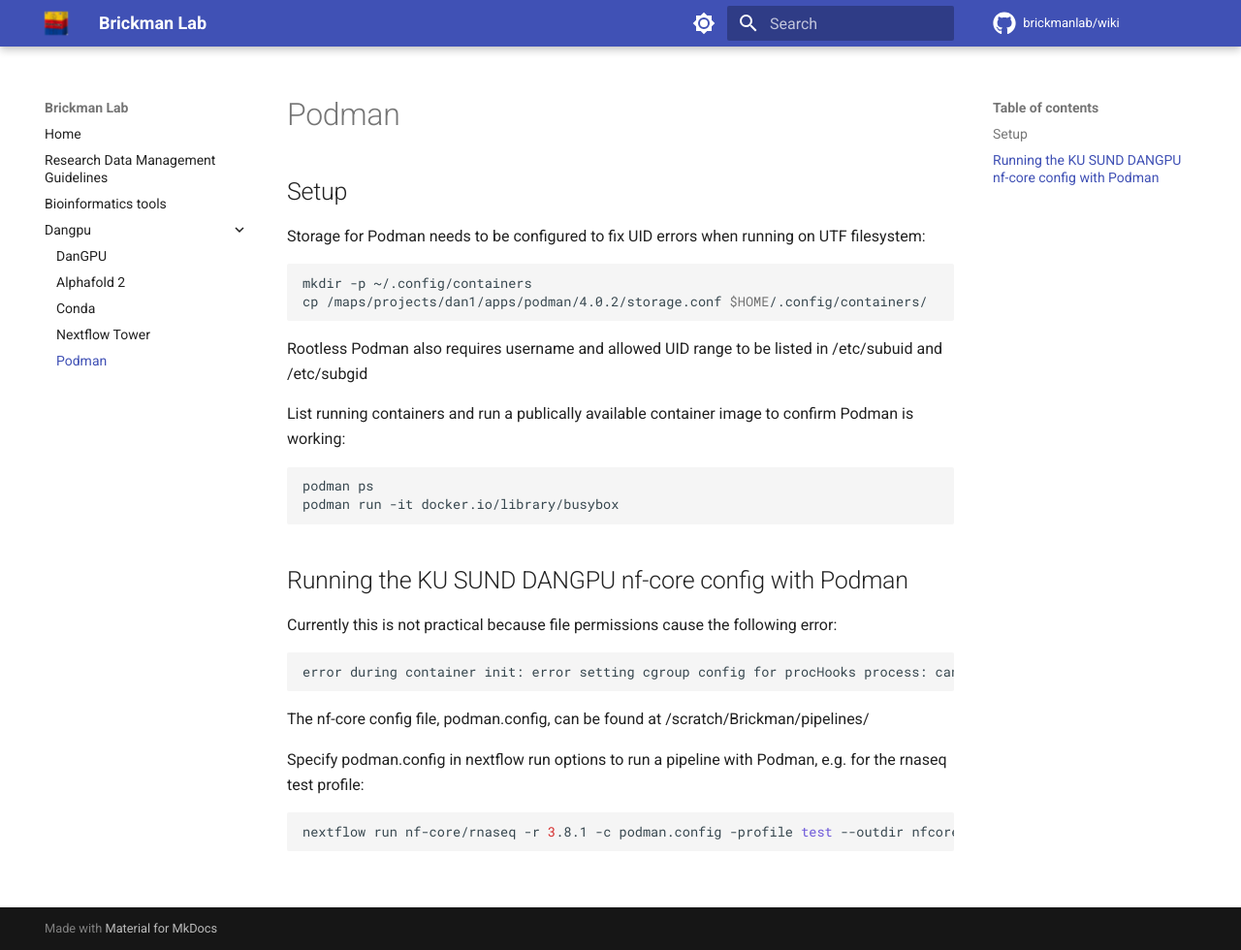
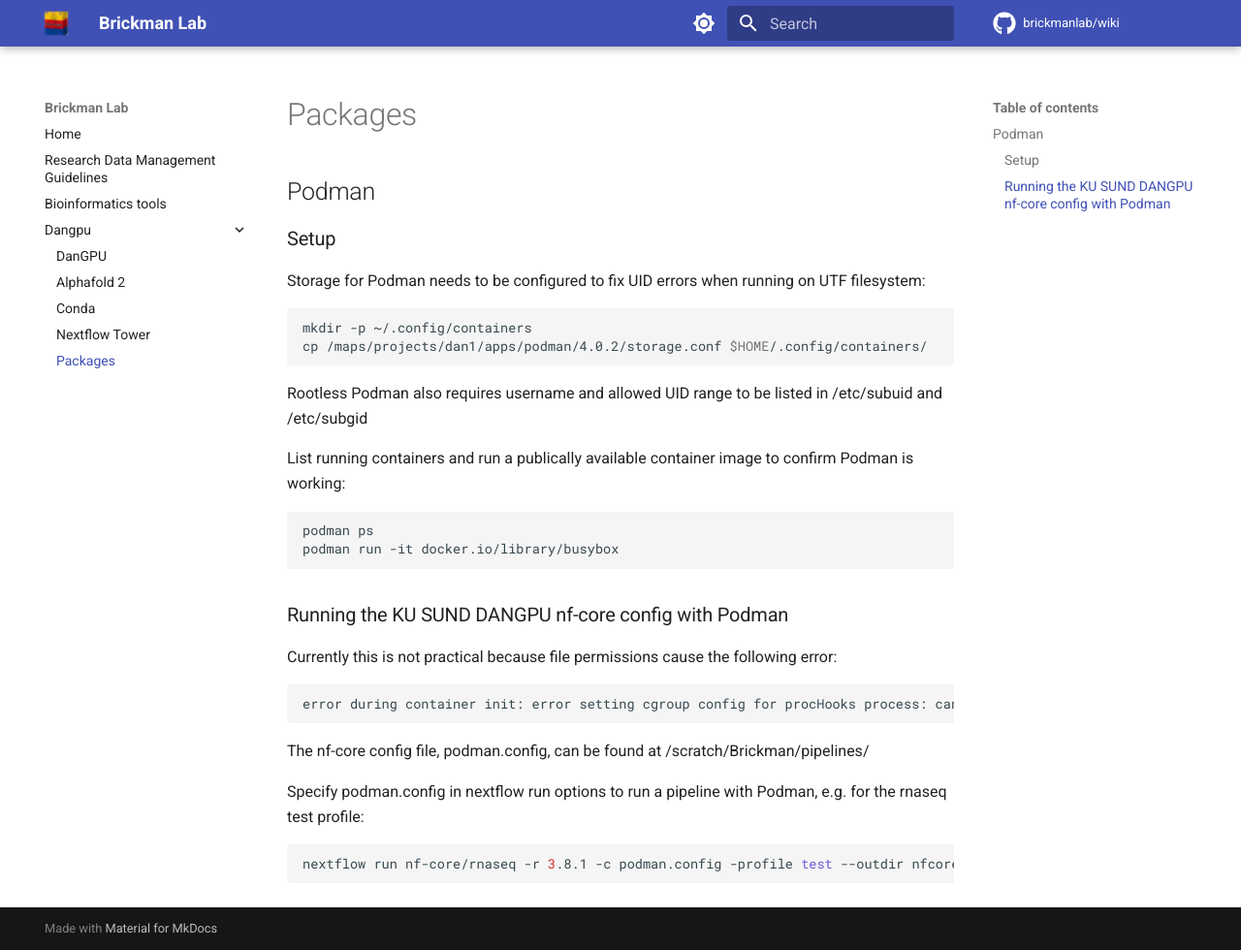
Before and after one commit to brickmanlab/brickmanlab.github.io, an MkDocs documentation site: the page built from docs/dangpu/packages.md, in a window 1280 px wide and 980 px high. Shown: the whole window at 97% size. Built offline with MkDocs 1.6.1 and Material for MkDocs 9.7.7, drawn with Linux system fonts in a browser that asks for light colours; comment, search, counter and statistics services are not loaded.

````diff
--- a/docs/dangpu/packages.md
+++ b/docs/dangpu/packages.md
@@ -1,6 +1,8 @@
-# Podman
+# Packages
 
-## Setup
+## Podman
+
+### Setup
 
 Storage for Podman needs to be configured to fix UID errors when running on UTF filesystem:
 
@@ -18,7 +20,7 @@ podman ps
 podman run -it docker.io/library/busybox
 ```
 
-## Running the KU SUND DANGPU nf-core config with Podman
+### Running the KU SUND DANGPU nf-core config with Podman
 
 Currently this is not practical because file permissions cause the following error:
 
--- a/mkdocs.yml
+++ b/mkdocs.yml
@@ -25,6 +25,7 @@ markdown_extensions:
       line_spans: __span
       pygments_lang_class: true
   - pymdownx.inlinehilite
+  - pymdownx.details
   - pymdownx.snippets
   - pymdownx.superfences
   - pymdownx.tasklist:
````
Also changed, not shown: docs/index.md (+13 -16 lines).
